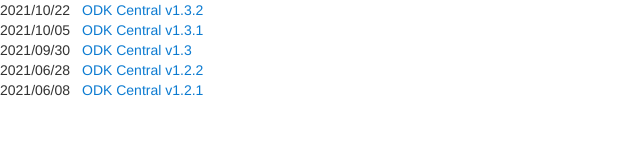
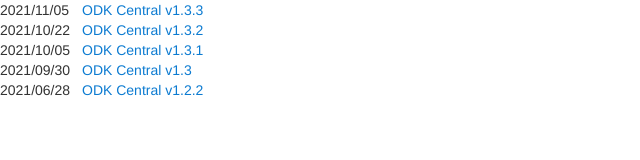
Before and after one commit to getodk/central, a plain HTML site: page docs/news.html in a window 1280 px wide. Shown: the full height of the page, 0-640 px from the left. Drawn offline with Linux system fonts and the light colour scheme.

Commit message:
Update news for v1.3.3

```diff
--- a/docs/news.html
+++ b/docs/news.html
@@ -14,6 +14,12 @@
     </script>
   </head>
   <body>
+    <div class="news-item">
+      <span class="item-date">2021/11/05</span>
+      <a href="https://forum.getodk.org/t/odk-central-v1-3/35255/4" target="_blank">
+        ODK Central v1.3.3
+      </a>
+    </div>
     <div class="news-item">
       <span class="item-date">2021/10/22</span>
       <a href="https://forum.getodk.org/t/odk-central-v1-3/35255/3" target="_blank">
@@ -38,11 +44,5 @@
         ODK Central v1.2.2
       </a>
     </div>
-    <div class="news-item">
-      <span class="item-date">2021/06/08</span>
-      <a href="https://forum.getodk.org/t/odk-central-v1-2/33583/2" target="_blank">
-        ODK Central v1.2.1
-      </a>
-    </div>
   </body>
 </html>
```
